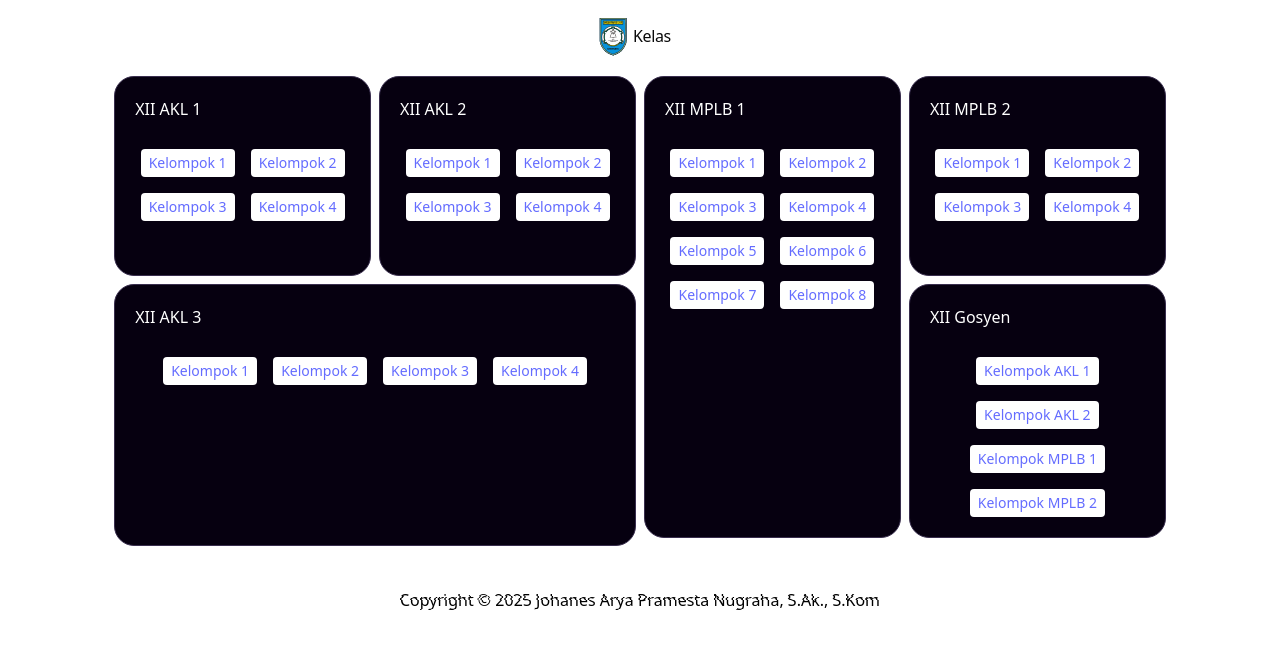
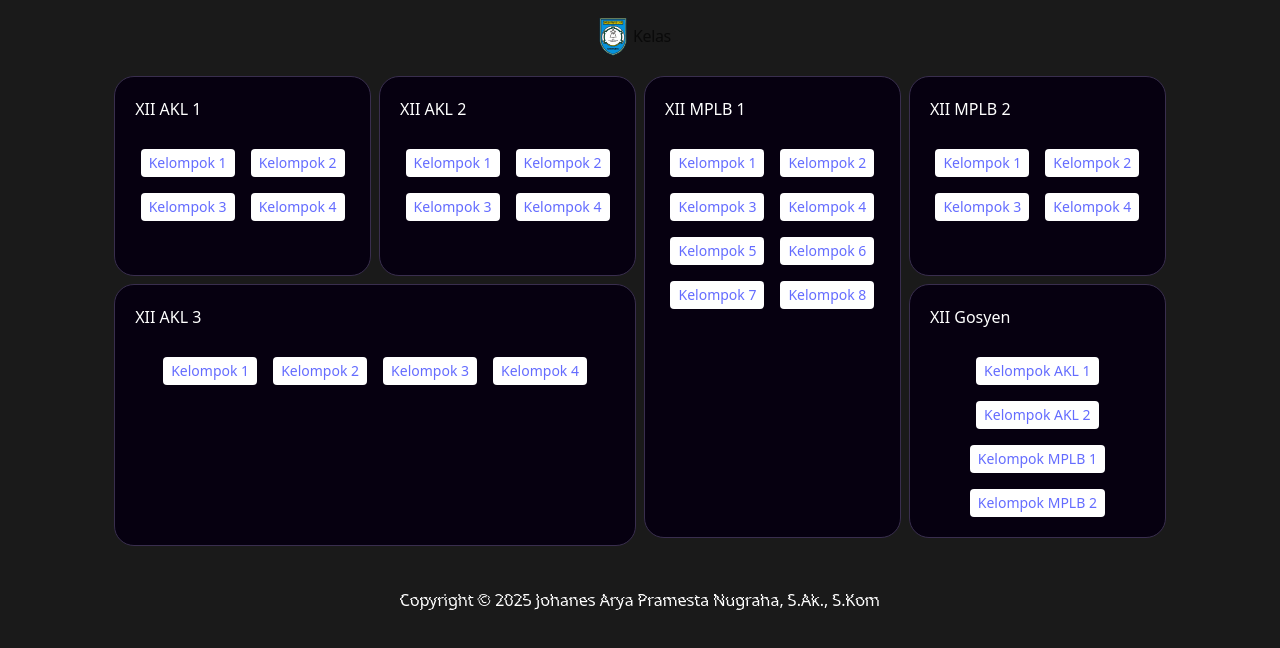
Before and after one commit to johanesarya/sumatif, a React (Vite) app: page / in a window 1280 px wide. Shown: the top 648 px of the page. Built offline with nearby package versions, Linux system fonts and the light colour scheme.

Commit message:
change another

```diff
--- a/src/components/FuzzyText.tsx
+++ b/src/components/FuzzyText.tsx
@@ -16,7 +16,7 @@ const FuzzyText: React.FC<FuzzyTextProps> = ({
   fontSize = "clamp(1rem, 1vw, 1rem)",
   fontWeight = 400,
   fontFamily = "inherit",
-  color = "black",
+  color = "#fff",
   enableHover = true,
   baseIntensity = 0.05,
   hoverIntensity = 0.15,
--- a/src/index.css
+++ b/src/index.css
@@ -23,6 +23,7 @@ a:hover {
 }
 
 body {
+  background: #1a1a1a;
   margin: 0;
   min-width: 320px;
   min-height: 100vh;
```
